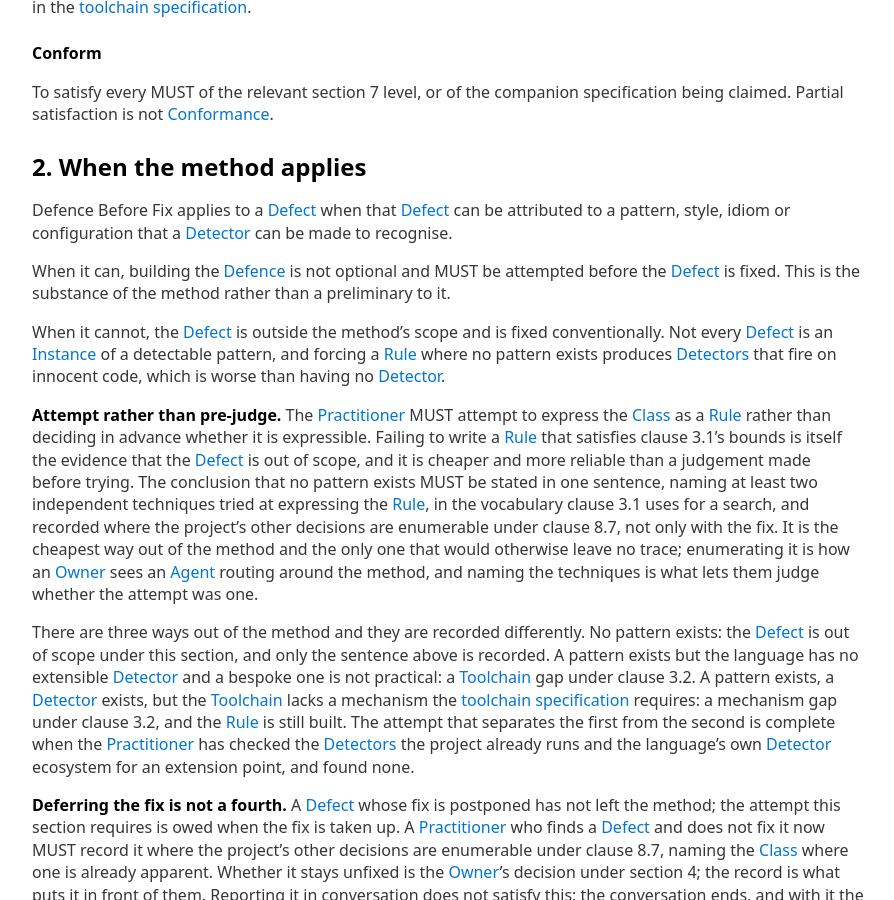
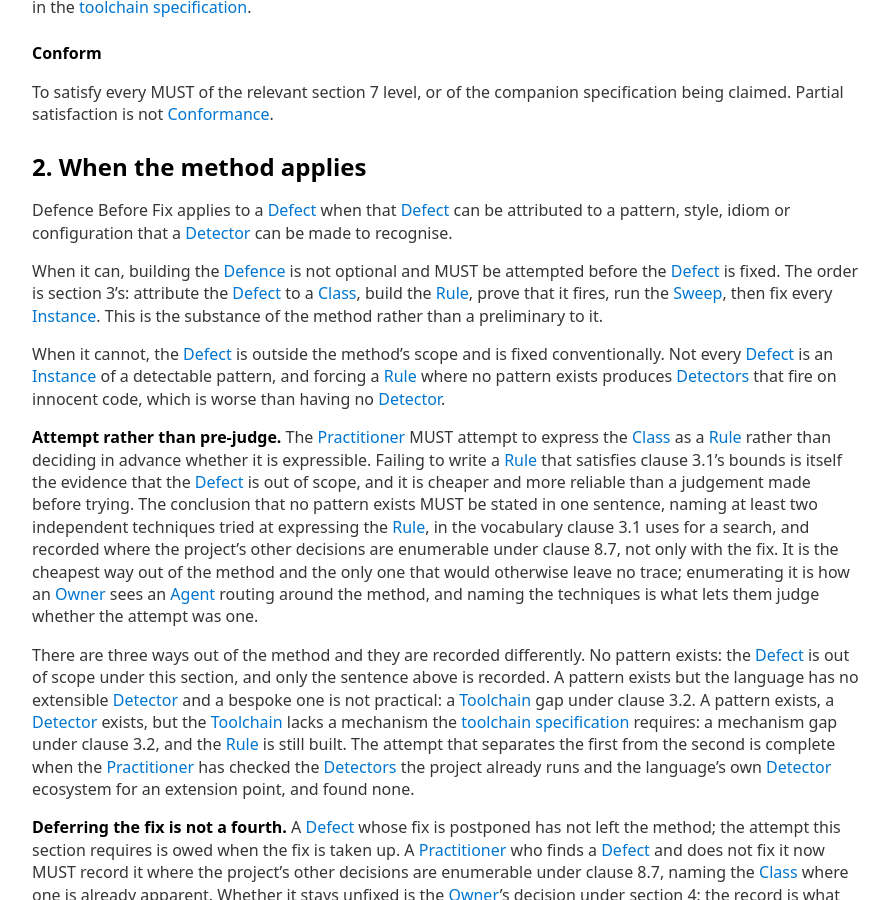
Before and after one commit to Defence-Before-Fix/defence-before-fix.github.io, a Jekyll site: the page built from SPEC.md, in a window 1280 px wide and 900 px high, scrolled down 4490 px. Shown: the whole window, without its empty margins (192-1086 px from the left). Built offline with Jekyll 4.4.1, drawn with Linux system fonts in a browser that asks for light colours; our own code applies the rules of GitHub Pages for plain Markdown files; some of the changed text lies outside the part shown.

Commit message:
Method: the order stated in section 2, and section 7's verdict sentence
After run 61: section 2's "MUST be attempted before the Defect is fixed" paragraph states the
order of section 3's steps, which a reader of the load-bearing question on order missed;
section 7's conforming-remediation sentence no longer says "as this section closes by
requiring" mid-sentence and points at the closing paragraph instead; clause 3.3 Part C says
the red run may report the Fixture and the green run does not report it as an Instance, which
one reader read the other way.

Co-Authored-By: Claude Fable 5.1 <noreply@anthropic.com>

```diff
--- a/SPEC.md
+++ b/SPEC.md
@@ -179,7 +179,9 @@ Defence Before Fix applies to a [Defect] when that [Defect] can be attributed to
 idiom or configuration that a [Detector] can be made to recognise.
 
 When it can, building the [Defence] is not optional and MUST be attempted before the [Defect] is
-fixed. This is the substance of the method rather than a preliminary to it.
+fixed. The order is section 3's: attribute the [Defect] to a [Class], build the [Rule], prove
+that it fires, run the [Sweep], then fix every [Instance]. This is the substance of the method
+rather than a preliminary to it.
 
 When it cannot, the [Defect] is outside the method's scope and is fixed conventionally. Not every
 [Defect] is an [Instance] of a detectable pattern, and forcing a [Rule] where no pattern exists
@@ -576,8 +578,9 @@ Where a [Detector] makes [Fixture]-based testing impractical, an acceptance or s
 demonstrates the [Rule] firing is an acceptable substitute.
 
 [Fixtures] are part of the [Rule] and are versioned with it, under the co-location requirement in
-clause 3.6. A [Fixture] is input to the [Rule]'s test, not part of the code the [Defence] enforces:
-the [Sweep] excludes it under clause 3.4, and the enforced run does not report it, so there is no
+clause 3.6. A [Fixture] is input to the [Rule]'s test, not part of the code the [Defence] enforces.
+The red run of Part A may report it; that is the proof. The [Sweep] excludes it under clause 3.4,
+and the green run under clause 3.5 does not report it as an [Instance], so there is no
 circularity in a [Fixture] that deliberately fails the [Rule] it proves. Writing the [Fixture] is the [Practitioner]'s own decision under section 4, not something
 to refer upwards.
 
@@ -908,8 +911,8 @@ evidence is gone and the opportunity closes with it.
 [Conformance].
 
 **A [Remediation] [Conforms]** if all six clauses of section 3 were followed for that [Defect], and
-the verdict that they were rests on reproduction, as this section closes by requiring, not on the
-report.
+the verdict that they were rests on reproduction, not on the
+report; the closing paragraph of this section says what reproduction requires.
 
 **A [Defence] [Conforms]** if it satisfies clauses 3.1, 3.2, 3.3, 3.5 and 3.6: it is drawn to a
 [Class] within both bounds and not to the reported [Instance], it is evaluated by reading code, it
```
